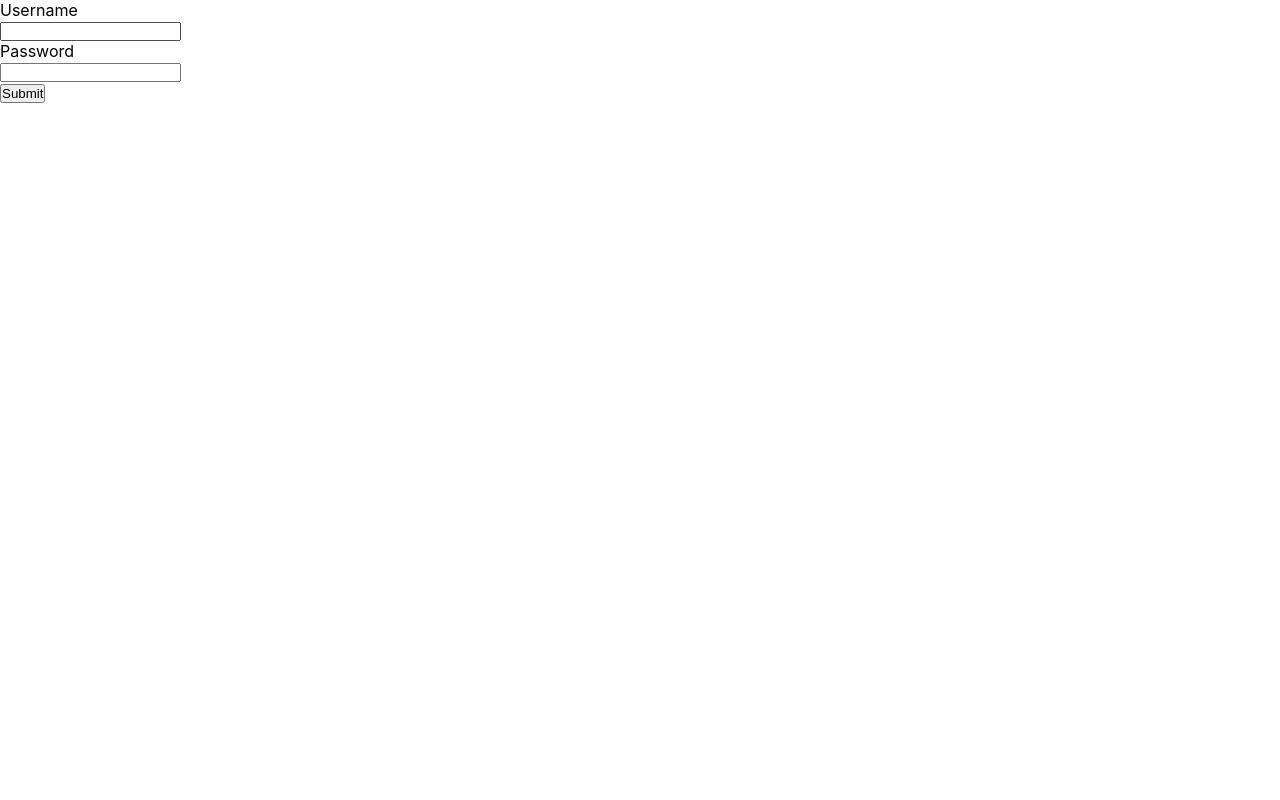
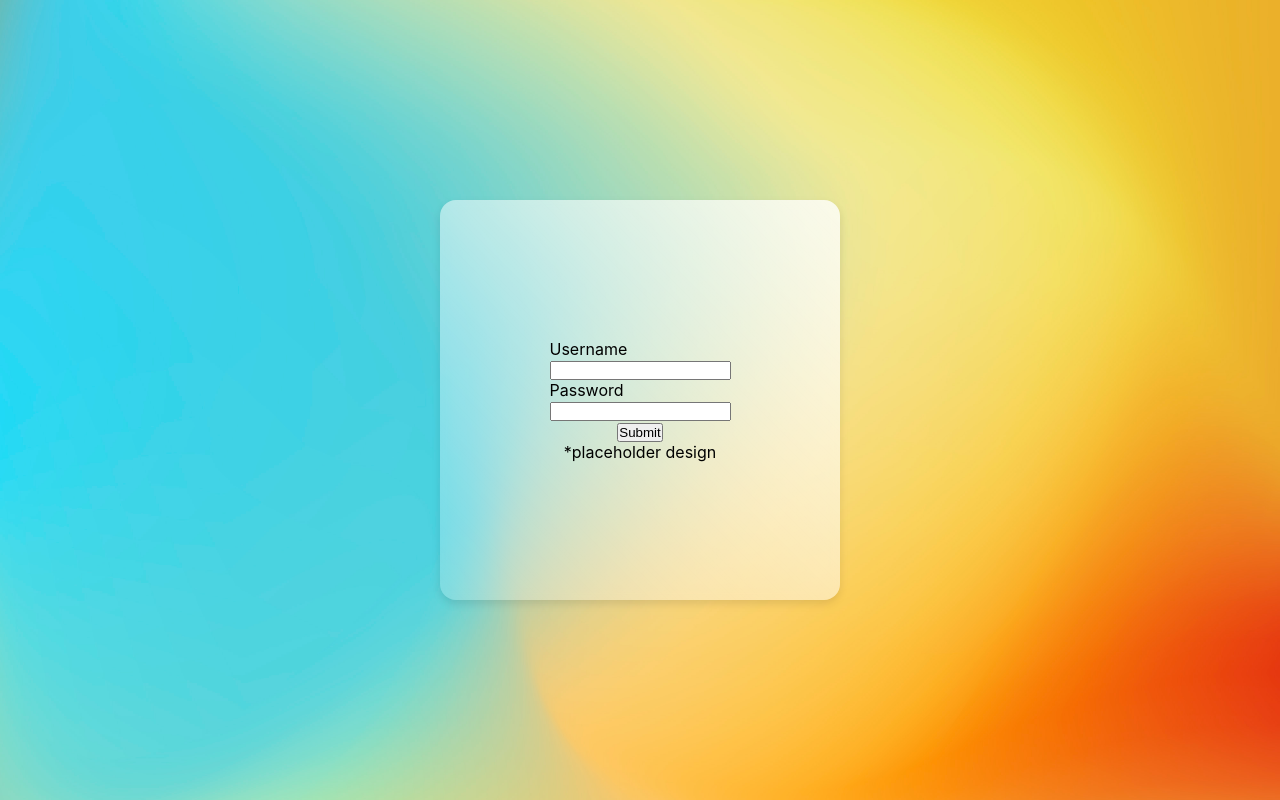
Before and after one commit to jason-nn/banking-app, a React (Create React App) app in the folder my-app/: page /transfer in a window 1280 px wide. Built offline with nearby package versions, Linux system fonts and the light colour scheme; the HTML template or start-up script is replaced by a standard one.

Commit message:
Added temporary design to login screen

```diff
--- a/my-app/src/App.js
+++ b/my-app/src/App.js
@@ -11,7 +11,7 @@ import Transfer from './components/Transfer';
 
 function App() {
 
-  //for admin user details, planning to merge this with
+  //for admin user details, planning to merge this with users
   const adminUser = {
     username: "admin",
     password: "pass123",
@@ -19,9 +19,12 @@ function App() {
     isAdmin: true
   };
 
+  // list of users (work in progress)
+  const [users, setUserList] = useState([]);
+
 
   //state for user details
-  const [user, setUser] = useState({ name: "", username: "" });
+  const [currentUser, setUser] = useState({ name: "", username: "" });
 
   //state for error message if login failed
   const [error, setError] = useState("");
@@ -49,12 +52,12 @@ function App() {
   return (
     <div>
       {/* If the user info is not blank, show dashboard */}
-      {(user.username !== "") ? (
+      {(currentUser.username !== "") ? (
 
         <Router>
           <Navbar LogoutFunction={Logout} />
           <Switch>
-            <Route path="/" exact component={() => (<AdminView name={user.name} />)} />
+            <Route path="/" exact component={() => (<AdminView name={currentUser.name} />)} />
             <Route path="/deposit" component={Deposit} />
             <Route path="/withdraw" component={Withdraw} />
             <Route path="/transfer" component={Transfer} />
--- /dev/null
+++ b/my-app/src/components/AdminView.css
@@ -0,0 +1,4 @@
+table {
+  width: 100%;
+  text-align: center;
+}
--- a/my-app/src/components/AdminView.js
+++ b/my-app/src/components/AdminView.js
@@ -1,5 +1,5 @@
 
-
+import './AdminView.css';
 
 const AdminView = ({ name }) => {
   return (
@@ -23,6 +23,7 @@ const AdminView = ({ name }) => {
           </tr>
         </tbody>
       </table>
+
     </div>
   )
 }
--- /dev/null
+++ b/my-app/src/components/Login.css
@@ -0,0 +1,28 @@
+.loginComponent {
+  background: url('./gradient.jpg');
+  background-position: center;
+  background-repeat: no-repeat;
+  background-size: cover;
+  height: 100vh;
+  width: 100vw;
+  display: flex;
+  justify-content: center;
+  align-items: center;
+}
+
+.loginForm {
+  background: linear-gradient(to bottom left, rgba(255, 255, 255, 0.8), rgba(255, 255, 255, 0.2));
+  backdrop-filter: blur(5px);
+  border-radius: 2vmin;
+  height: 50vmin;
+  width: 50vmin;
+  display: flex;
+  justify-content: center;
+  align-items: center;
+  flex-direction: column;
+  box-shadow: 0 0.5vmin 1vmin 0vmin rgba(0, 0, 0, 0.1);
+}
+
+.loginError {
+  color: red;
+}
--- a/my-app/src/components/Login.js
+++ b/my-app/src/components/Login.js
@@ -1,5 +1,6 @@
 import React, { useState, useRef } from "react";
 import Button from "./Button";
+import './Login.css';
 
 export default function Login({ LoginFunction, error }) {
 
@@ -12,8 +13,9 @@ export default function Login({ LoginFunction, error }) {
   }
 
   return (
-    <form className="loginComponent" onSubmit={submitHandler}>
-      <div className="loginForm">
+    <div className="loginComponent">
+
+      <form className="loginForm" onSubmit={submitHandler}>
 
         <div>
           <label>
@@ -42,7 +44,8 @@ export default function Login({ LoginFunction, error }) {
           text="Submit"
         />
         {(error !== "") ? (<div className="loginError">{error}</div>) : ""}
-      </div>
-    </form>
+        <span>*placeholder design</span>
+      </form>
+    </div>
   );
 }
--- a/my-app/src/components/Navbar.css
+++ b/my-app/src/components/Navbar.css
@@ -8,7 +8,7 @@ nav {
   padding: 10px;
 }
 
-span {
+.navLinks {
   color: white;
   text-decoration: none;
 }
--- a/my-app/src/components/Navbar.js
+++ b/my-app/src/components/Navbar.js
@@ -6,10 +6,10 @@ import "./Navbar.css";
 export default function Navbar({ /* onClick, */ LogoutFunction }) {
   return (
     <nav>
-      <Link to="/"><span>Home</span></Link>
-      <Link to="/deposit"><span>Deposit</span></Link>
-      <Link to="/withdraw"><span>Withdraw</span></Link>
-      <Link to="/transfer"><span>Transfer</span></Link>
+      <Link to="/"><span className="navLinks">Home</span></Link>
+      <Link to="/deposit"><span className="navLinks">Deposit</span></Link>
+      <Link to="/withdraw"><span className="navLinks">Withdraw</span></Link>
+      <Link to="/transfer"><span className="navLinks">Transfer</span></Link>
       <Link to="/"><Button text="Logout" onClick={() => { LogoutFunction() }} /></Link>
     </nav>
   );
```
Also changed, not shown: my-app/src/components/gradient.jpg (added).
